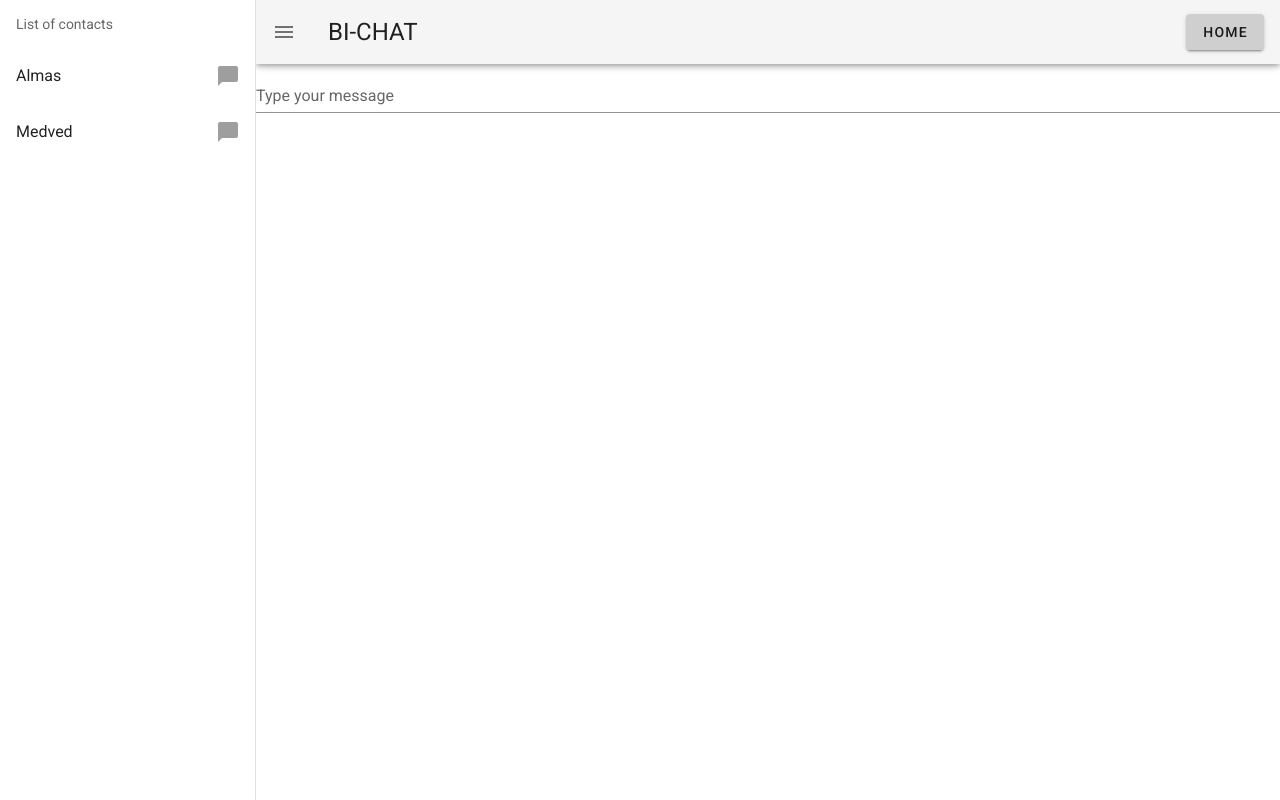
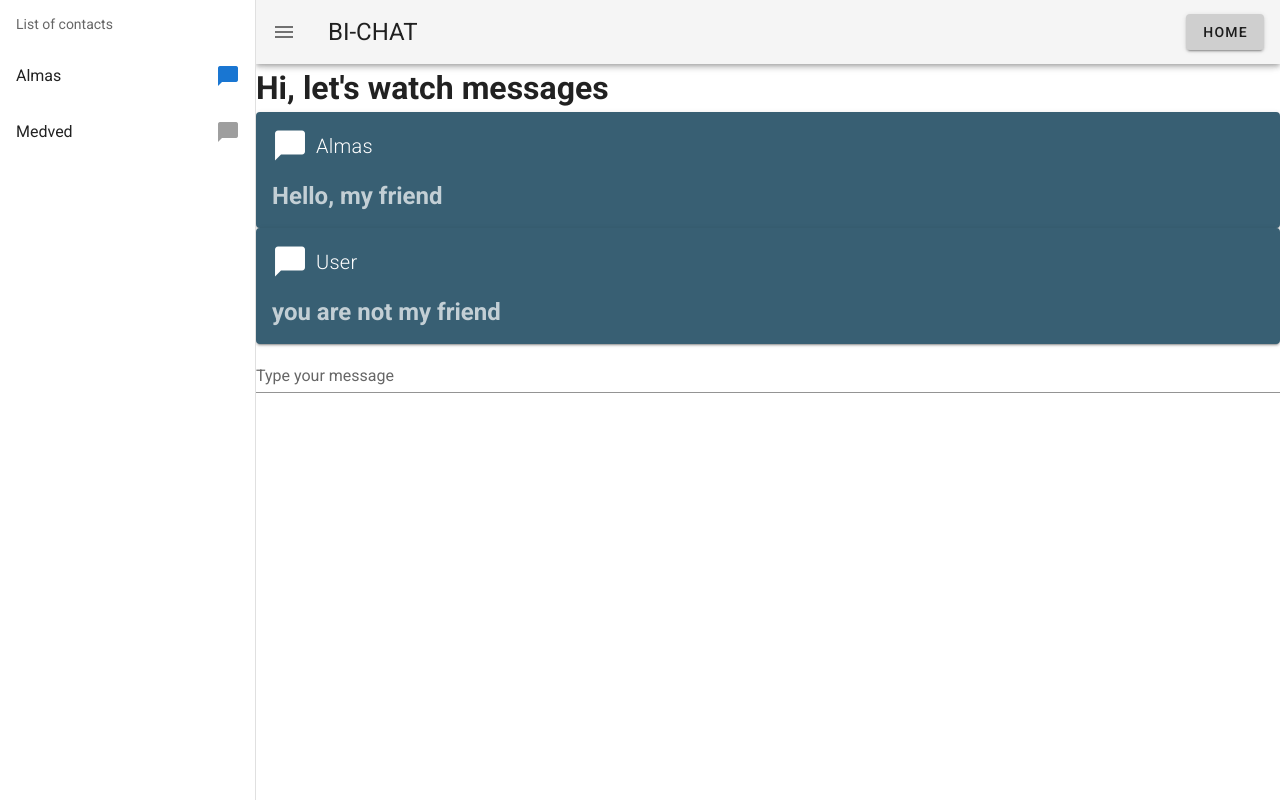
Before and after one commit to AlmasToimbekov/chat-for-bi, a Vue app: page / in a window 1280 px wide. Built offline with nearby package versions, Linux system fonts and the light colour scheme.

Commit message:
Corrected chats switching by router view

```diff
--- a/src/router/router.js
+++ b/src/router/router.js
@@ -1,6 +1,5 @@
 import Vue from 'vue'
 import VueRouter from 'vue-router'
-import Home from '../views/Home.vue'
 import MessageWatch from '../views/MessageWatch'
 
 Vue.use(VueRouter)
@@ -8,14 +7,9 @@ Vue.use(VueRouter)
 const routes = [
   {
     path: '/',
-    name: 'home',
-    component: Home
-  },
-  {
-    path: '/msg',
     name: 'msg-watch',
     component: MessageWatch,
-    params: true
+    params: false
   }
 ]
 
--- a/src/store/store.js
+++ b/src/store/store.js
@@ -15,7 +15,7 @@ export default new Vuex.Store({
                     },
                     {
                         id: 2,
-                        name: 'Medved',
+                        name: 'User',
                         text: 'you are not my friend'
                     }
                 ]
@@ -24,7 +24,7 @@ export default new Vuex.Store({
                 id: 2, messages: [
                     {
                         id: 1,
-                        name: 'Nurik',
+                        name: 'User',
                         text: 'Hello, father'
                     },
                     {
@@ -39,11 +39,11 @@ export default new Vuex.Store({
             {id: 1, name: 'Almas'},
             {id: 2, name: 'Medved'},
         ],
-        selectedChat: ''
+        selectedChat: 1
     },
     mutations: {
-        addMessage (state, id, message) {
-            state.messages.find(messages => messages.id === id).messages.push(message)
+        addMessage (state, message) {
+            state.messages.find(messages => messages.id === state.selectedChat).messages.push(message)
         }
     },
     actions: {},
--- a/src/views/ChatForm.vue
+++ b/src/views/ChatForm.vue
@@ -11,13 +11,13 @@
         }),
         methods: {
             send() {
-                let selectedId = this.$store.state.selectedChat
                 let newMessage = {
-                        id: this.$store.state.messages.length + 1,
+                        id: Date.now(),
                         name: 'User',
                         text: this.text
                     }
-                this.$store.state.messages.find(chat => chat.id === selectedId).messages.push(newMessage)
+                this.$store.commit('addMessage', newMessage)
+                this.text = ''
             }
         }
     }
--- a/src/views/Chats.vue
+++ b/src/views/Chats.vue
@@ -4,7 +4,7 @@
             <v-list subheader>
                 <v-subheader>List of contacts</v-subheader>
 
-                <v-list-item v-for="item in chats" :key="item.id" v-on:click="select(item.id)" :to="{ name: 'msg-watch', params: { id: item.id }}">
+                <v-list-item v-for="item in chats" :key="item.id" v-on:click="select(item.id)">
                     <v-list-item-content>
                         <v-list-item-title v-text="item.name"/>
                     </v-list-item-content>
--- a/src/views/Home.vue
+++ /dev/null
@@ -1,10 +0,0 @@
-<template>
-    <div class="home">
-        <div class="msg-container"></div>
-    </div>
-</template>
-
-<script>
-    export default {
-    }
-</script>
--- a/src/views/MessageWatch.vue
+++ b/src/views/MessageWatch.vue
@@ -26,7 +26,7 @@
     export default {
         computed: {
             messages() {
-                return this.$store.state.messages.find(msg => msg.id === this.$route.params.id).messages
+                return this.$store.state.messages.find(msg => msg.id === this.$store.state.selectedChat).messages
             }
         }
     }
```
